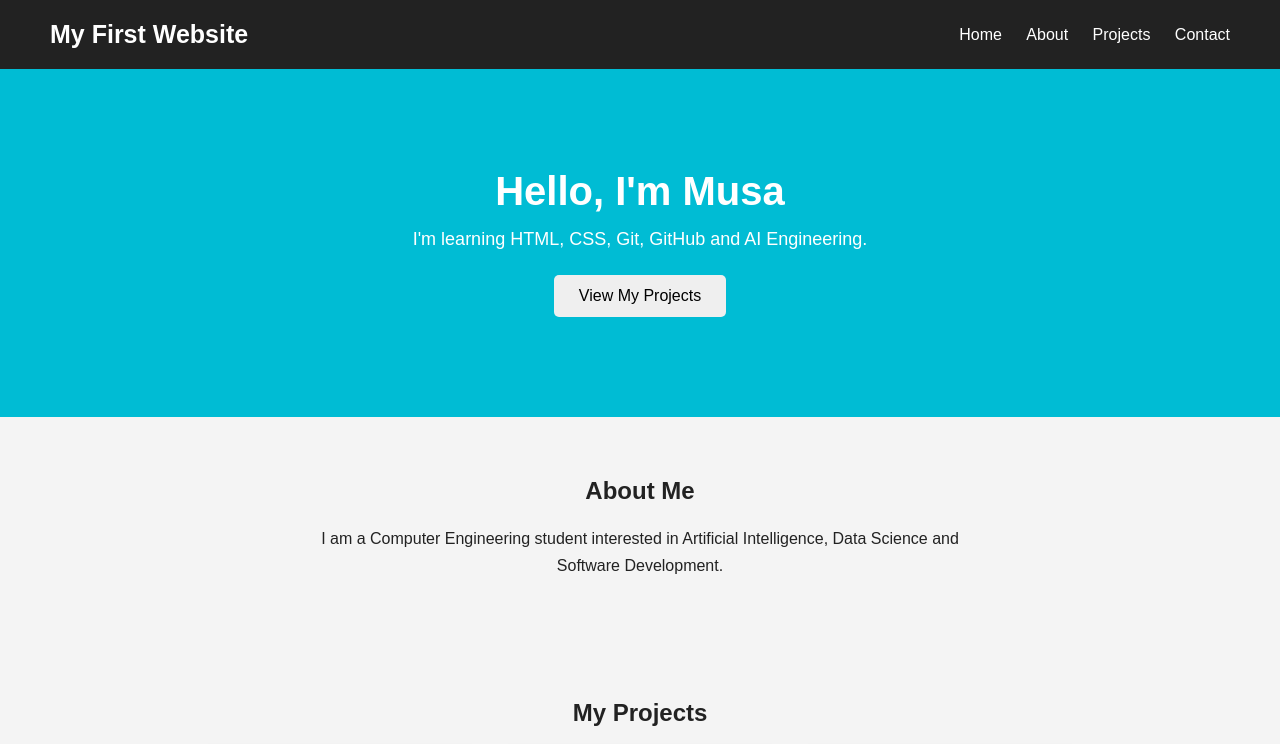
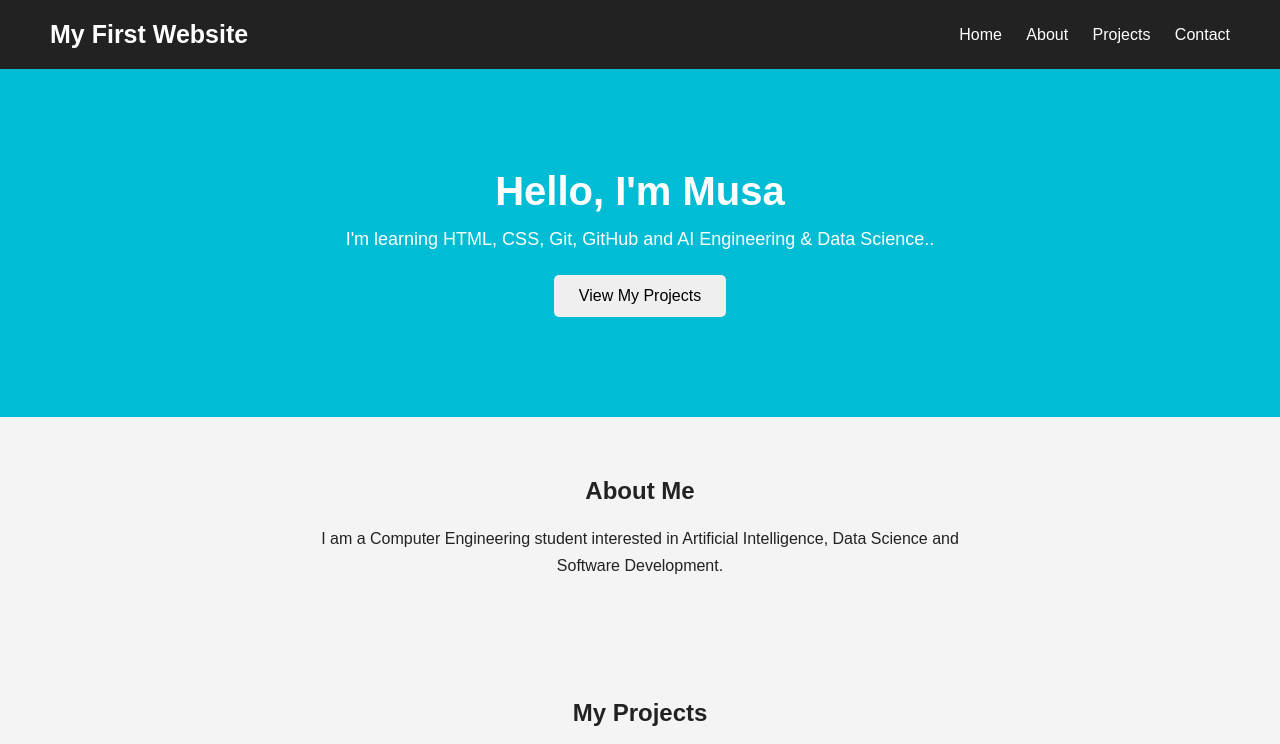
Before and after one commit to Muse-Ali/learning_githup, a plain HTML site: page index.html in a window 1280 px wide. Shown: the top 744 px of the page. Drawn offline with Linux system fonts and the light colour scheme.

Commit message:
updata section class hero

```diff
--- a/index.html
+++ b/index.html
@@ -25,7 +25,7 @@
         <section class="hero">
             <h2>Hello, I'm Musa</h2>
             <p>
-                I'm learning HTML, CSS, Git, GitHub and AI Engineering.
+                I'm learning HTML, CSS, Git, GitHub and AI Engineering & Data Science..
             </p>
 
             <button>View My Projects</button>
```
